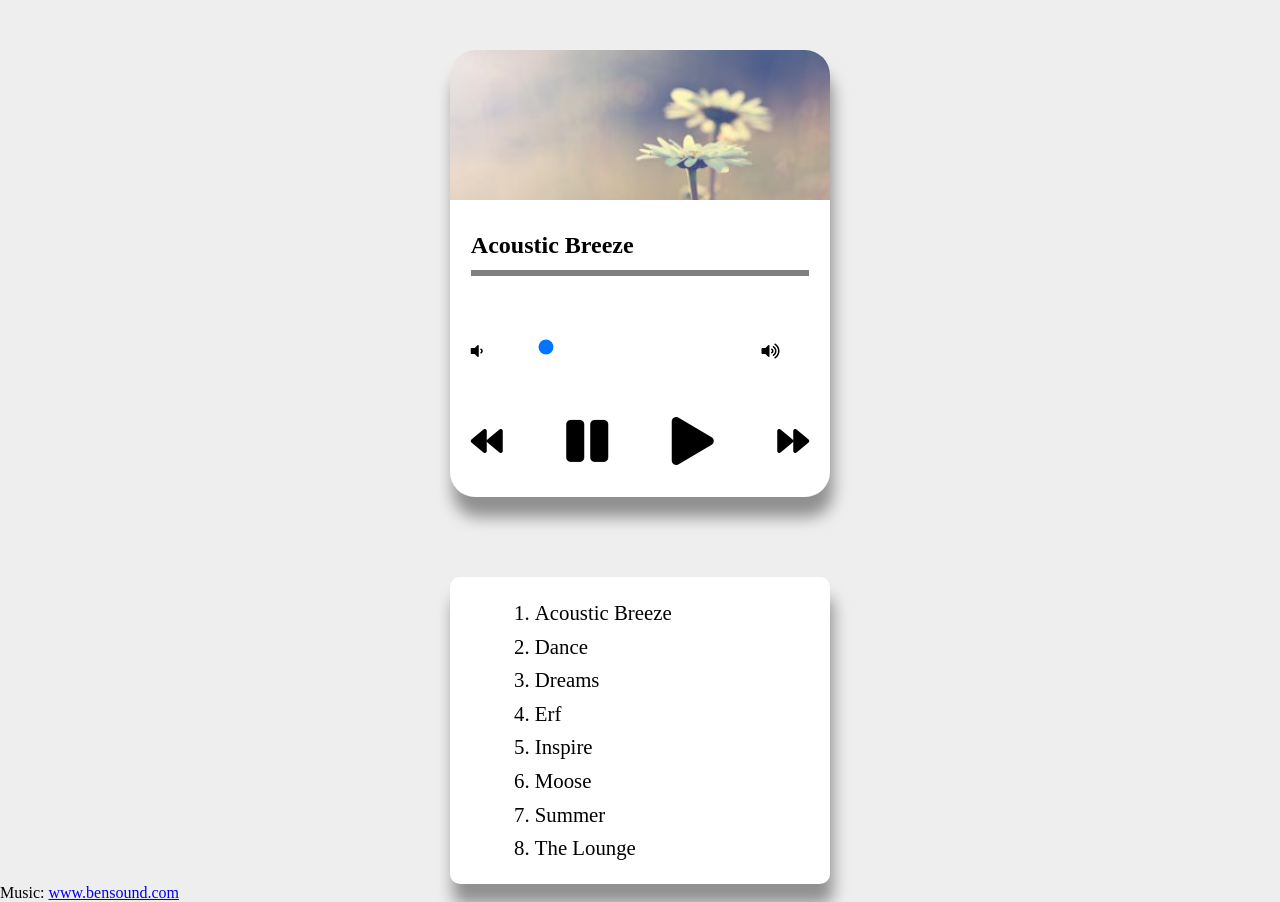
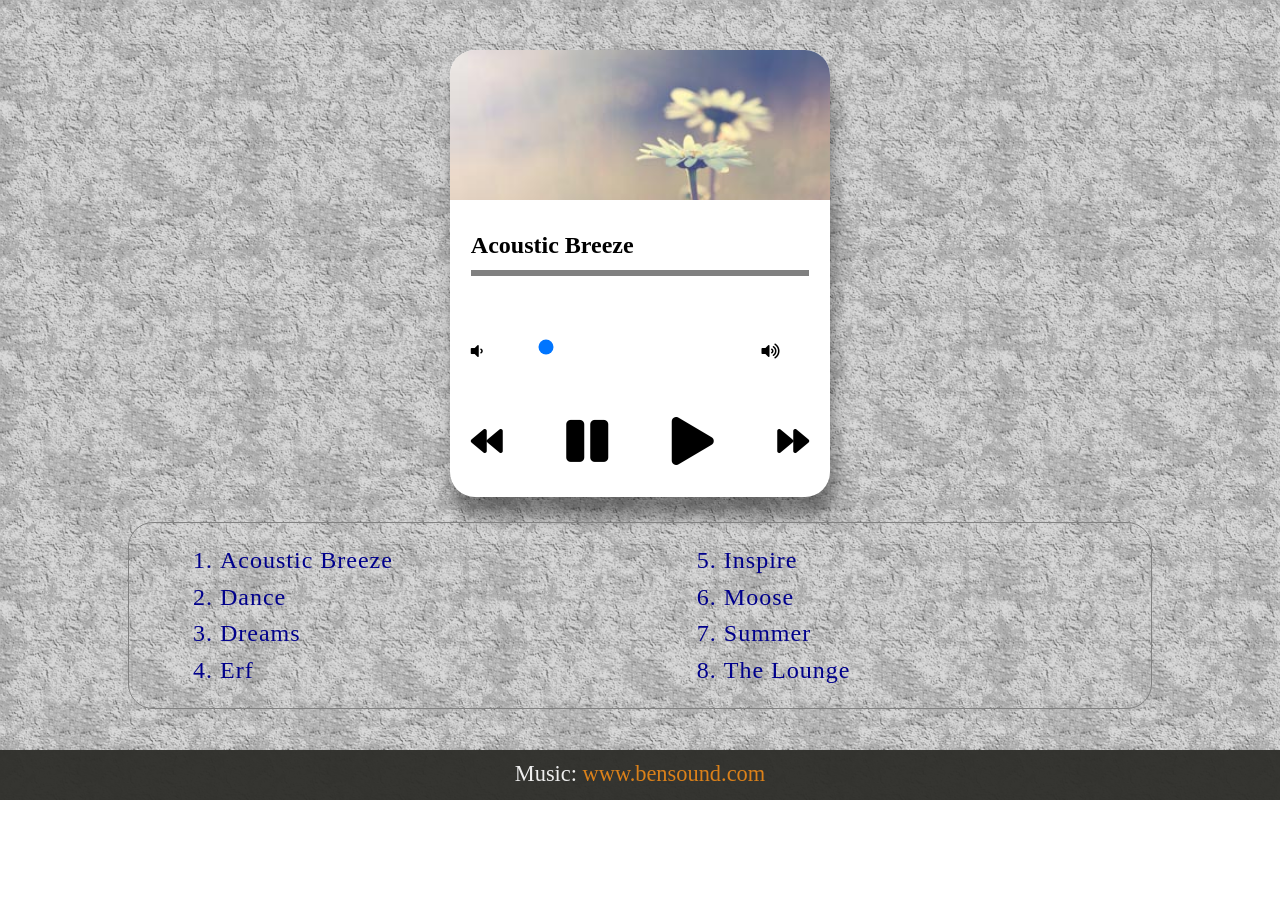
Before and after one commit to AshantiCode/js-fun-music-player, a plain HTML site: page index.html in a window 1280 px wide. After the commit the page ends 800 px from the top, so only its background shows below. Drawn offline with Linux system fonts and the light colour scheme.

Commit message:
style chnages, not finished yet

```diff
--- a/index.html
+++ b/index.html
@@ -1,27 +1,30 @@
 <!DOCTYPE html>
 <html lang="en">
-
   <head>
-	<meta charset="UTF-8">
-	<meta name="viewport" content="width=device-width, initial-scale=1.0">
+    <meta charset="UTF-8" />
+    <meta name="viewport" content="width=device-width, initial-scale=1.0" />
     <title>Music Player</title>
-	<link rel="apple-touch-icon" sizes="180x180" href="/favicon/apple-touch-icon.png">
-	<link rel="icon" type="image/png" sizes="32x32" href="/favicon/favicon-32x32.png">
-	<link rel="icon" type="image/png" sizes="16x16" href="/favicon/favicon-16x16.png">
-	<link rel="manifest" href="/favicon/site.webmanifest">
-	<link rel="stylesheet" href="style.css">
-	<link rel="stylesheet" href="https://use.fontawesome.com/releases/v5.13.1/css/all.css"
-		integrity="sha384-xxzQGERXS00kBmZW/6qxqJPyxW3UR0BPsL4c8ILaIWXva5kFi7TxkIIaMiKtqV1Q" crossorigin="anonymous">
+    <link rel="apple-touch-icon" sizes="180x180" href="/favicon/apple-touch-icon.png" />
+    <link rel="icon" type="image/png" sizes="32x32" href="/favicon/favicon-32x32.png" />
+    <link rel="icon" type="image/png" sizes="16x16" href="/favicon/favicon-16x16.png" />
+    <link rel="manifest" href="/favicon/site.webmanifest" />
+    <link rel="stylesheet" href="style.css" />
+    <link
+      rel="stylesheet"
+      href="https://use.fontawesome.com/releases/v5.13.1/css/all.css"
+      integrity="sha384-xxzQGERXS00kBmZW/6qxqJPyxW3UR0BPsL4c8ILaIWXva5kFi7TxkIIaMiKtqV1Q"
+      crossorigin="anonymous"
+    />
     <script src="./app.js" defer></script>
   </head>
 
   <body>
-
+    <main class="main">
       <div class="card">
         <div class="card-image" id="songImage"></div>
         <div class="card-content">
           <audio id="player" ontimeupdate="updateProgress()">
-				<source id="source">
+            <source id="source" />
             Audio not supported
           </audio>
 
@@ -30,30 +33,28 @@
           <progress class="progress-bar" id="progress" value="0" max="100"></progress>
 
           <div class="volume">
-				<i class="fas fa-volume-down "></i>
+            <i class="fas fa-volume-down"></i>
 
-				<input type="range" class="volume-input" name="volume" min="0" max="1" value="0.2" step="0.01"
-					id="volumeSlider">
-				<i class="fas fa-volume-up "></i>
+            <input type="range" class="volume-input" name="volume" min="0" max="1" value="0.2" step="0.01" id="volumeSlider" />
+            <i class="fas fa-volume-up"></i>
           </div>
 
           <div id="controls">
             <div class="controls">
               <i class="control fas fa-backward fa-2x" id="backward"></i>
-					<i class=" control fas fa-pause fa-3x" id="pause"></i>
-					<i class=" control fas fa-play fa-3x" id="play"></i>
-					<i class=" control fas fa-forward fa-2x" id="forward"></i>
+              <i class="control fas fa-pause fa-3x" id="pause"></i>
+              <i class="control fas fa-play fa-3x" id="play"></i>
+              <i class="control fas fa-forward fa-2x" id="forward"></i>
+            </div>
           </div>
         </div>
       </div>
 
+      <div class="song-list" id="songList"></div>
+    </main>
 
-	</div>
-
-	<div class="song-list" id="songList">
-
-	</div>
-	<p>Music: <a href="https://bensound.com">www.bensound.com</a></p>
+    <footer class="footer">
+      <p class="credits">Music: <a href="https://bensound.com">www.bensound.com</a></p>
+    </footer>
   </body>
-
 </html>
--- a/style.scss
+++ b/style.scss
@@ -6,9 +6,13 @@
 
 body {
   background-color: #eee;
+  background: url(./img/background.png);
 }
 
-
+// .main {
+//   display: flex;
+//   align-items: center;
+// }
 
 .card {
   background: #ffffff;
@@ -40,7 +44,6 @@ body {
     height: 6px;
     -webkit-appearance: none;
     background: #6e0fa5;
-		;
   }
 
   .volume {
@@ -72,21 +75,27 @@ body {
   }
 }
 
-
-
 .song-list {
+  //   display: inline-block;
   padding: 1.2rem;
   font-size: 1.3rem;
   text-align: left;
   width: 80%;
-	max-width: 380px;
-	margin: 80px auto 0;
-	background: #ffffff;
-	border-radius: 10px;
-	box-shadow: 3px 20px 16px rgba(0, 0, 0, 0.4);
+  columns: 2;
+  //   max-width: 450px;
+  border-radius: 25px;
+  //   border: 1px soild;
+  border: 1px solid grey;
+  color: darkblue;
+  margin: 25px auto 0;
+  //   background: #ffffff;
+  //   border-radius: 10px;
+  font-size: 1.5rem;
+  letter-spacing: 1px;
+  //   box-shadow: 3px 20px 16px rgba(0, 0, 0, 0.4);
 
   li {
-		padding: .3rem;
+    padding: 0.3rem;
     list-style-position: inside;
   }
 
@@ -95,3 +104,23 @@ body {
     color: #fff;
   }
 }
+
+.footer {
+  height: 50px;
+  background-color: rgba(46, 46, 41, 0.952);
+  color: #eee;
+  text-align: center;
+  font-size: 1.4rem;
+  position: absolute;
+  bottom: 0;
+  width: 100%;
+
+  .credits {
+    padding-top: 11px;
+  }
+
+  a {
+    text-decoration: none;
+    color: rgb(219, 129, 26);
+  }
+}
```
Also changed, not shown: style.css, 1 other file. Lines whose indentation alone changed are shown as unchanged.
